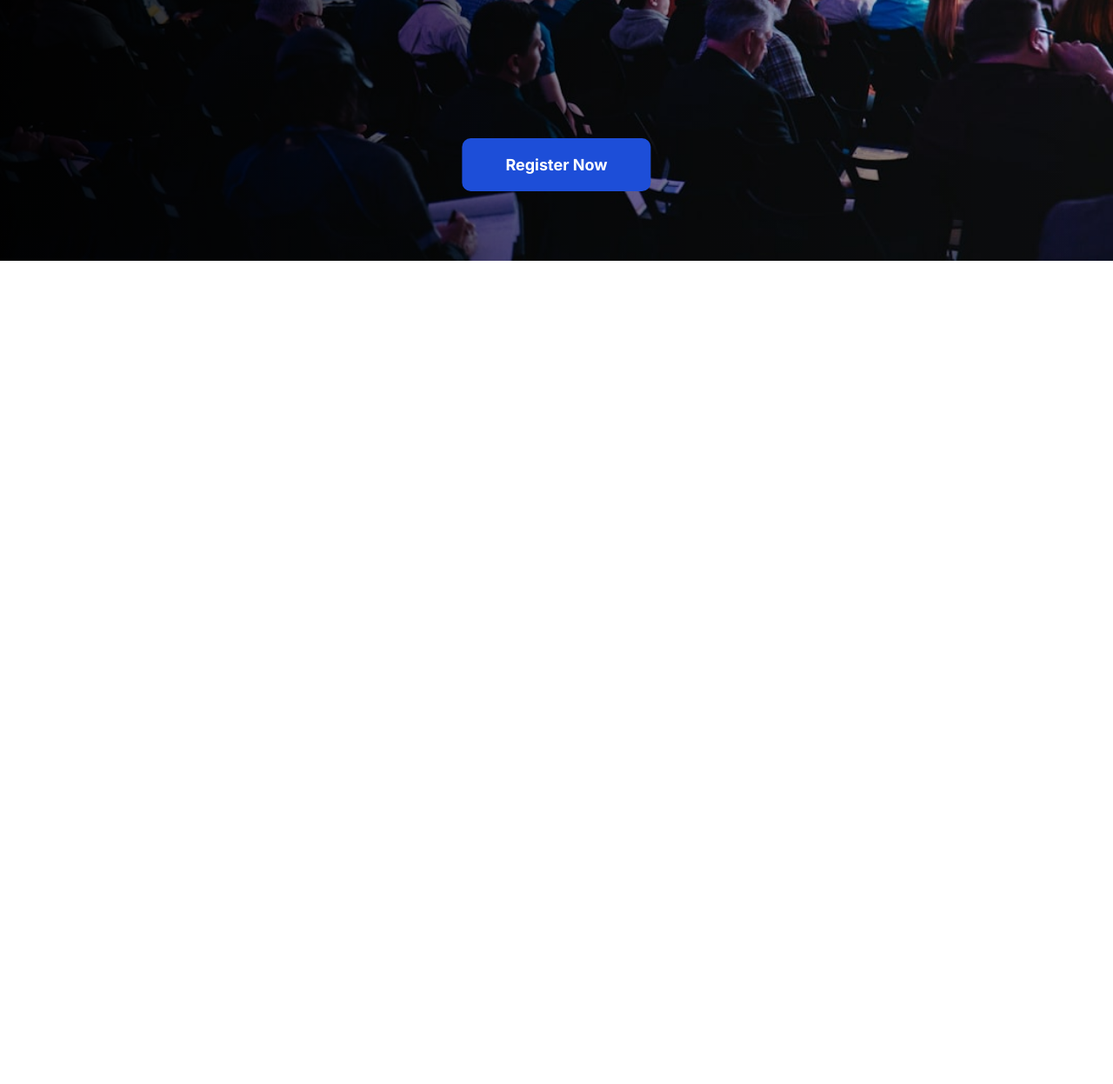
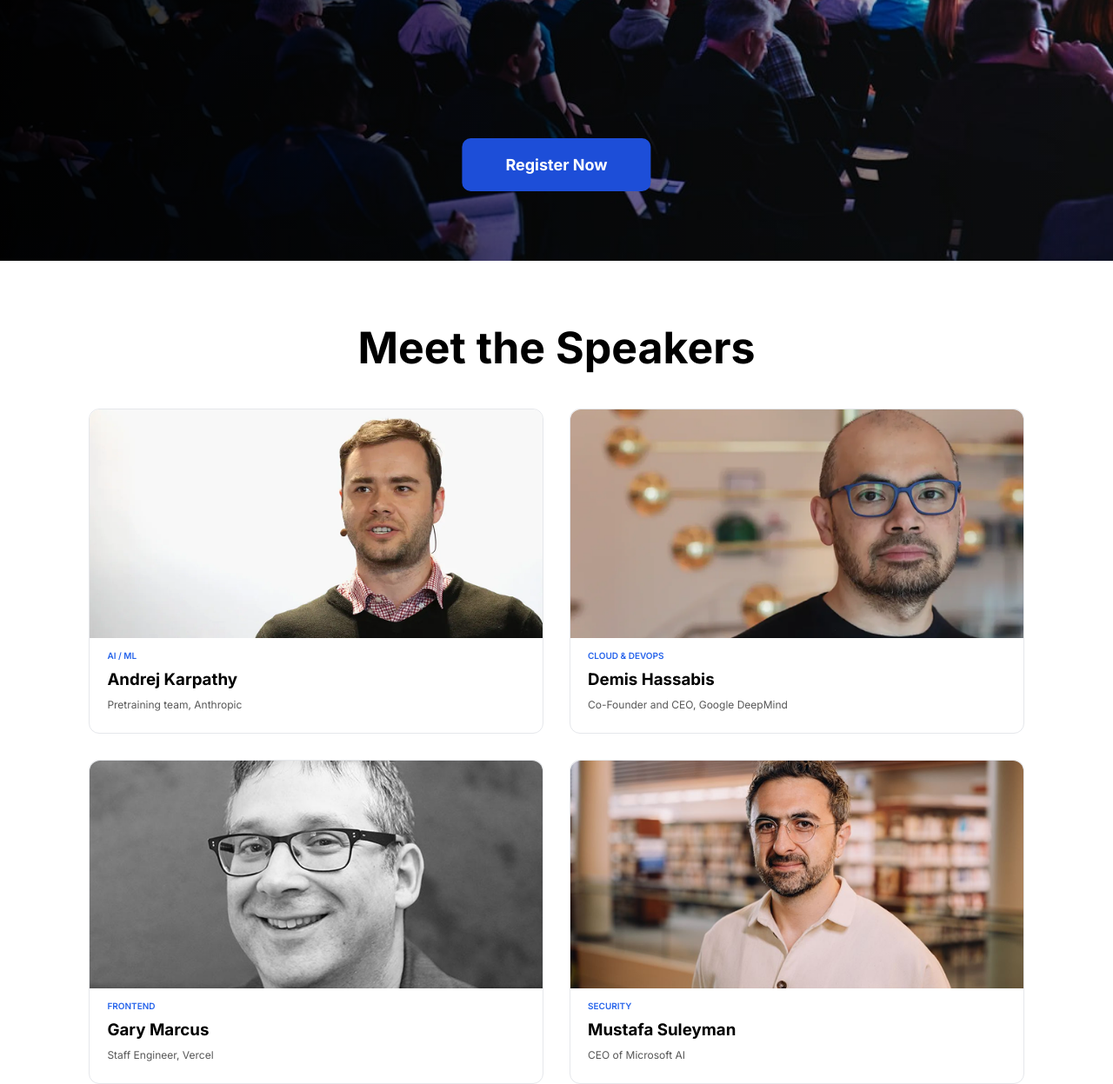
Before and after one commit to Asiful-0160/Programming-Hero-Assignment-1, a plain HTML site: page index.html in a window 1280 px wide. Shown: the part 508-1755 px from the top of the page at 87% size. Before the commit the page ends 808 px from the top, so only its background shows below. Drawn offline with nearby package versions, Linux system fonts and the light colour scheme.

Commit message:
meet the speakers done

```diff
--- a/index.html
+++ b/index.html
@@ -47,6 +47,42 @@
     <button class="common-button">Register Now</button>
   </section>
   <!-- Hero Section End -->
+
+  <!-- Meet the Speakers Start -->
+  <section class="meet-the-speakers">
+    <h1> Meet the Speakers</h1>
+
+    <div class="speaker-card-container">
+      <div>
+        <img src="./B14-A01-DevConf-2026/assets/andrej.png" alt="andrej">
+        <p class="speaker-job-field">AI / ML</p>
+        <h3 class="speaker-name">Andrej Karpathy</h3>
+        <p class="speaker-job-title">Pretraining team, Anthropic</p>
+      </div>
+
+      <div>
+        <img src="./B14-A01-DevConf-2026/assets/demis.png" alt="andrej">
+        <p class="speaker-job-field">CLOUD & DEVOPS</p>
+        <h3 class="speaker-name">Demis Hassabis</h3>
+        <p class="speaker-job-title">Co-Founder and CEO, Google DeepMind</p>
+      </div>
+
+      <div>
+        <img src="./B14-A01-DevConf-2026/assets/gary.png" alt="andrej">
+        <p class="speaker-job-field">FRONTEND</p>
+        <h3 class="speaker-name">Gary Marcus</h3>
+        <p class="speaker-job-title">Staff Engineer, Vercel</p>
+      </div>
+
+      <div>
+        <img src="./B14-A01-DevConf-2026/assets/mustafa.png" alt="andrej">
+        <p class="speaker-job-field">SECURITY</p>
+        <h3 class="speaker-name">Mustafa Suleyman</h3>
+        <p class="speaker-job-title">CEO of Microsoft AI</p>
+      </div>
+    </div>
+  </section>
+  <!-- Meet the Speakers End -->
 </body>
 
 </html>
--- a/style/style.css
+++ b/style/style.css
@@ -70,3 +70,51 @@ nav ul a {
   left: 50%;
   transform: translateX(-50%);
 }
+
+/* Meet the Speakers */
+
+.meet-the-speakers h1 {
+  text-align: center;
+  margin-top: 70px;
+  margin-bottom: 40px;
+  font-size: 50px;
+}
+
+.speaker-card-container {
+  display: grid;
+  grid-template-columns: repeat(2, 1fr);
+  gap: 30px;
+  justify-items: center;
+  padding: 0 8%;
+}
+
+.speaker-card-container img {
+  max-width: 100%;
+  border-radius: 12px 12px 0 0;
+}
+
+.speaker-card-container div {
+  border: 1px solid #E5E7EB;
+  border-radius: 12px;
+}
+
+.speaker-job-field {
+  color: #2563EB;
+  font-size: 10px;
+  font-weight: 600;
+  margin-left: 20px;
+  padding-top: 10px;
+}
+
+.speaker-name {
+  margin-left: 20px;
+  padding-top: 10px;
+}
+
+.speaker-job-title {
+  color: #575757;
+  font-size: 12px;
+  margin-left: 20px;
+  padding: 10px 0;
+  padding-bottom: 25px;
+}
```
